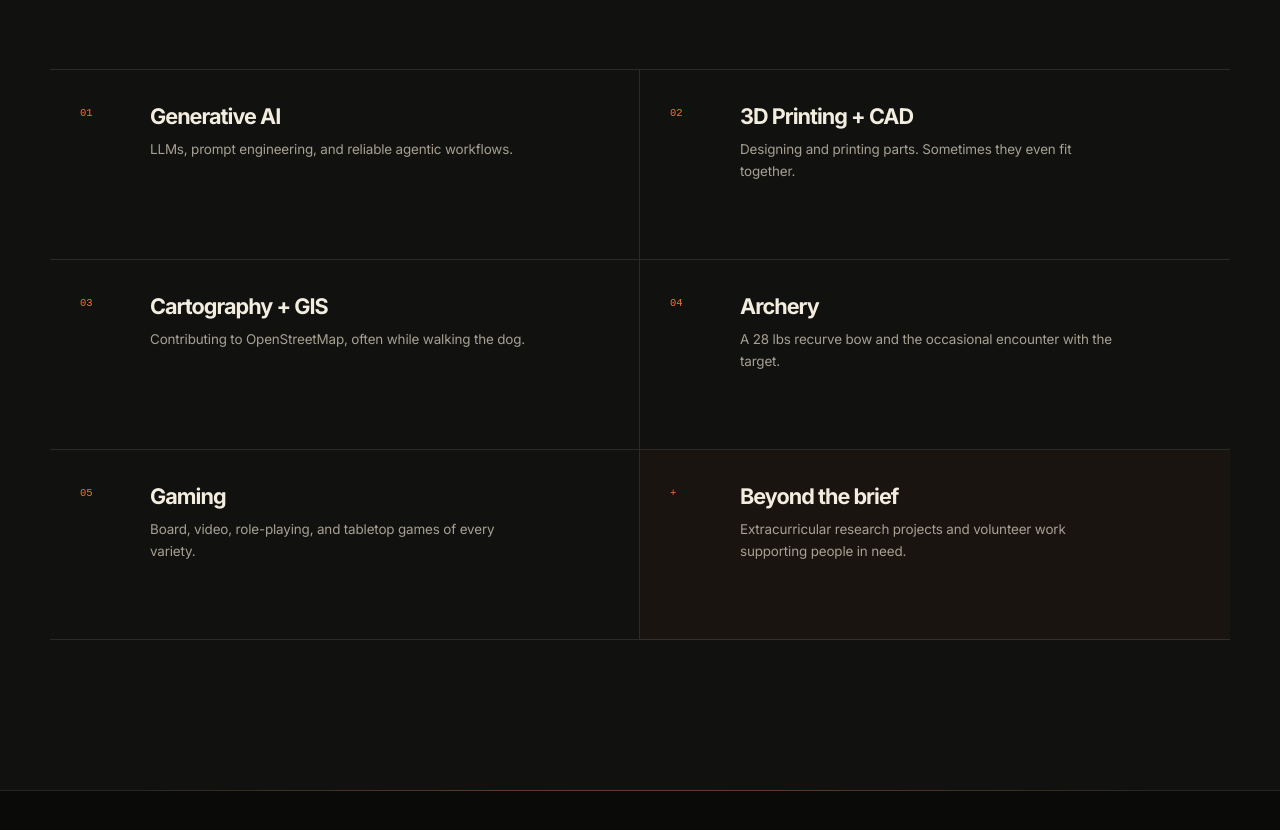
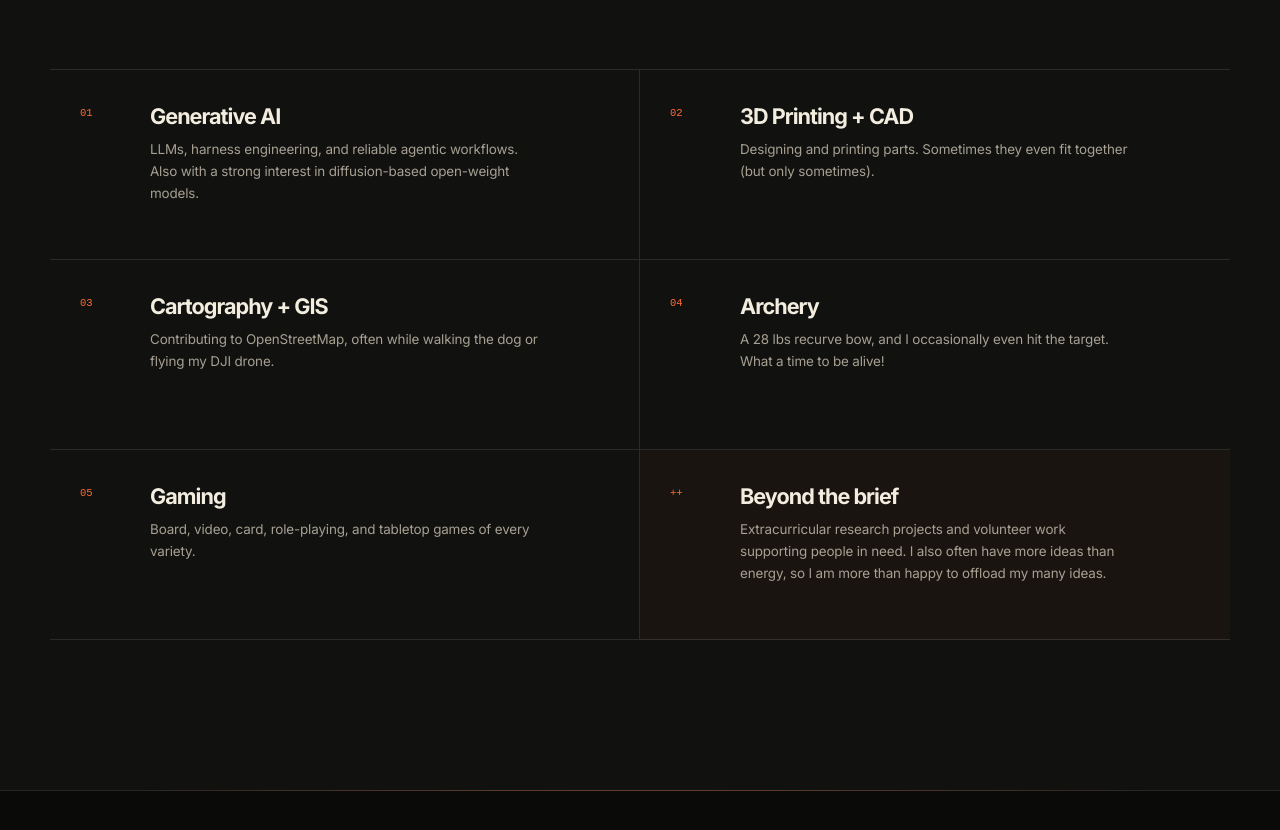
Before and after one commit to MrManny/MrManny.github.io, a Next.js app: page / in a window 1280 px wide. Shown: the part 3560-4390 px from the top of the page. Built offline with nearby package versions, Linux system fonts and the light colour scheme.

Commit message:
Expand "Outside the Roadmap"

```diff
--- a/components/OutsideTheRoadmap.tsx
+++ b/components/OutsideTheRoadmap.tsx
@@ -1,9 +1,9 @@
 const interests = [
-  ['Generative AI', 'LLMs, prompt engineering, and reliable agentic workflows.'],
-  ['3D Printing + CAD', 'Designing and printing parts. Sometimes they even fit together.'],
-  ['Cartography + GIS', 'Contributing to OpenStreetMap, often while walking the dog.'],
-  ['Archery', 'A 28 lbs recurve bow and the occasional encounter with the target.'],
-  ['Gaming', 'Board, video, role-playing, and tabletop games of every variety.'],
+  ['Generative AI', 'LLMs, harness engineering, and reliable agentic workflows. Also with a strong interest in diffusion-based open-weight models.'],
+  ['3D Printing + CAD', 'Designing and printing parts. Sometimes they even fit together (but only sometimes).'],
+  ['Cartography + GIS', 'Contributing to OpenStreetMap, often while walking the dog or flying my DJI drone.'],
+  ['Archery', 'A 28 lbs recurve bow, and I occasionally even hit the target. What a time to be alive!'],
+  ['Gaming', 'Board, video, card, role-playing, and tabletop games of every variety.'],
 ];
 
 export default function OutsideTheRoadmap() {
@@ -32,11 +32,12 @@ export default function OutsideTheRoadmap() {
           </article>
         ))}
         <article className="interest-card extra-card">
-          <span className="interest-index">+</span>
+          <span className="interest-index">++</span>
           <div>
             <h3>Beyond the brief</h3>
             <p>
               Extracurricular research projects and volunteer work supporting people in need.
+              I also often have more ideas than energy, so I am more than happy to offload my many ideas.
             </p>
           </div>
         </article>
```
